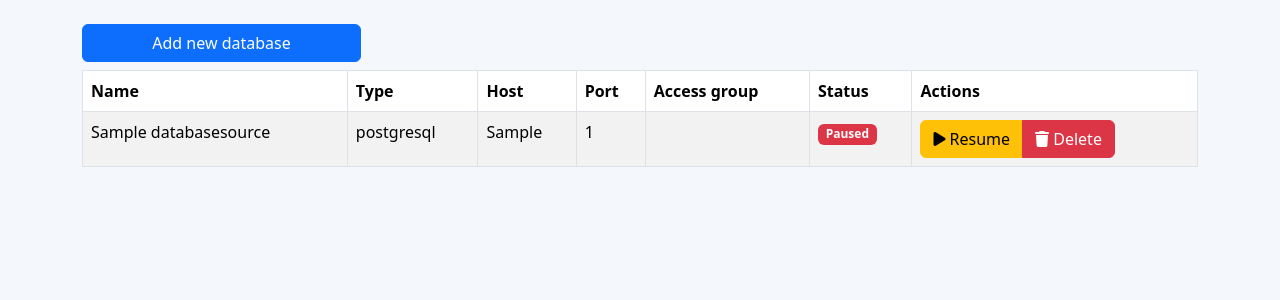
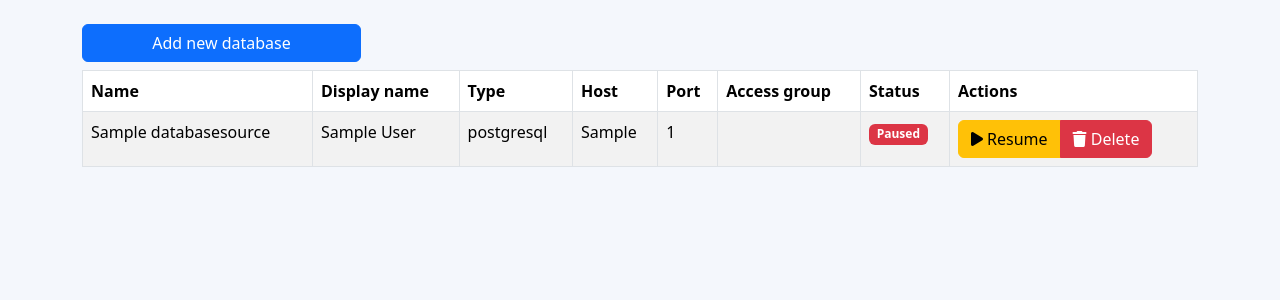
Before and after one commit to hbotond1999/Datafyme, a Django app: page /en/db_configurator/ in a window 1280 px wide. Shown: the part 58-358 px from the top of the page. Run offline with Django 5.2, Linux system fonts and the light colour scheme; a user stored in the database is signed in; tables that the repository leaves empty hold one stand-in row (values such as "Sample post"); parts of the project's set-up code (start-up, migrations or seed data) failed here and were passed over.

Commit message:
get user databases

```diff
--- a/backend/reportassistant/db_configurator/forms.py
+++ b/backend/reportassistant/db_configurator/forms.py
@@ -4,7 +4,7 @@ from .models import DatabaseSource, DBType
 class DatabaseSourceForm(forms.ModelForm):
     class Meta:
         model = DatabaseSource
-        fields = ['type', 'name', 'username', 'password', 'host', 'port', 'is_paused']
+        fields = ['type', 'name', 'username', 'password', 'host', 'port', 'is_paused', 'display_name']
         widgets = {
             'password': forms.PasswordInput(render_value=True),
         }
--- a/backend/reportassistant/db_configurator/models.py
+++ b/backend/reportassistant/db_configurator/models.py
@@ -12,6 +12,7 @@ class DatabaseSource(models.Model):
 
     type = models.CharField(max_length=50, choices=DB_TYPES)
     name = models.CharField(max_length=50)
+    display_name = models.CharField(max_length=300)
     username = models.CharField(max_length=50)
     password = models.CharField(max_length=50)
     host = models.CharField(max_length=1000)
--- a/backend/reportassistant/db_configurator/templates/db_configurator/add-database-form.html
+++ b/backend/reportassistant/db_configurator/templates/db_configurator/add-database-form.html
@@ -24,6 +24,10 @@
                         <div class="mb-3">
                             <label for="id_name" class="form-label">{% trans  "Database name" %}</label>
                             <input type="text" class="form-control" id="id_name" name="name">
+                        </div>
+                        <div class="mb-3">
+                            <label for="id_display_name" class="form-label">{% trans  "Display name" %}</label>
+                            <input type="text" class="form-control" id="id_display_name" name="display_name">
                         </div>
                         <div class="mb-3">
                             <label for="id_username" class="form-label">{% trans  "Username"%}</label>
--- a/backend/reportassistant/db_configurator/templates/db_configurator/connections-table.html
+++ b/backend/reportassistant/db_configurator/templates/db_configurator/connections-table.html
@@ -8,6 +8,7 @@
                 <thead>
                     <tr>
                         <th>{% trans 'Name' %}</th>
+                         <th>{% trans 'Display name' %}</th>
                         <th>{% trans 'Type' %}</th>
                         <th>{% trans 'Host' %}</th>
                         <th>{% trans 'Port' %}</th>
@@ -20,6 +21,7 @@
                     {% for database in databases %}
                     <tr>
                         <td>{{ database.name }}</td>
+                        <td>{{ database.display_name }}</td>
                         <td>{{ database.type }}</td>
                         <td>{{ database.host }}</td>
                         <td>{{ database.port }}</td>
--- a/backend/reportassistant/db_configurator/urls.py
+++ b/backend/reportassistant/db_configurator/urls.py
@@ -8,4 +8,5 @@ urlpatterns = [
     path('add_connection', views.add_connection, name='add_connection'),
     path('manage/delete/<int:pk>/', views.delete_database, name='delete_database'),
     path('manage/pause/<int:pk>/', views.pause_connection, name='pause_connection'),
+    path('manage/user_databases/', views.get_user_databases, name='user_databases'),
 ]
--- a/backend/reportassistant/db_configurator/views.py
+++ b/backend/reportassistant/db_configurator/views.py
@@ -1,7 +1,8 @@
+from django.contrib.auth import user_logged_in
 from django.contrib.auth.decorators import login_required, permission_required
 from django.contrib.auth.models import Group
 from django.core.exceptions import ValidationError
-from django.http import JsonResponse
+from django.http import JsonResponse, HttpResponseNotAllowed
 from django.shortcuts import render, redirect, get_object_or_404
 
 from common.db.manager.database_manager import DatabaseManager
@@ -83,3 +84,13 @@ def pause_connection(request, pk):
     database.is_paused = not database.is_paused
     database.save()
     return redirect('db_configurator:manage_connections')
+
+@login_required
+def get_user_databases(request):
+    if request.method == 'GET':
+        user_groups = request.user.groups.all()
+        databases = DatabaseSource.objects.filter(group__in=user_groups)
+
+        return JsonResponse(data=[{'id': database.id, 'name': database.name, 'display_name': database.display_name} for database in databases], safe=False)
+    else:
+        return HttpResponseNotAllowed(permitted_methods=["GET"])
```
Also changed, not shown: backend/reportassistant/db_configurator/migrations/0006_databasesource_display_name.py (added), backend/reportassistant/locale/en/LC_MESSAGES/django.po, backend/reportassistant/locale/hu/LC_MESSAGES/django.po.
